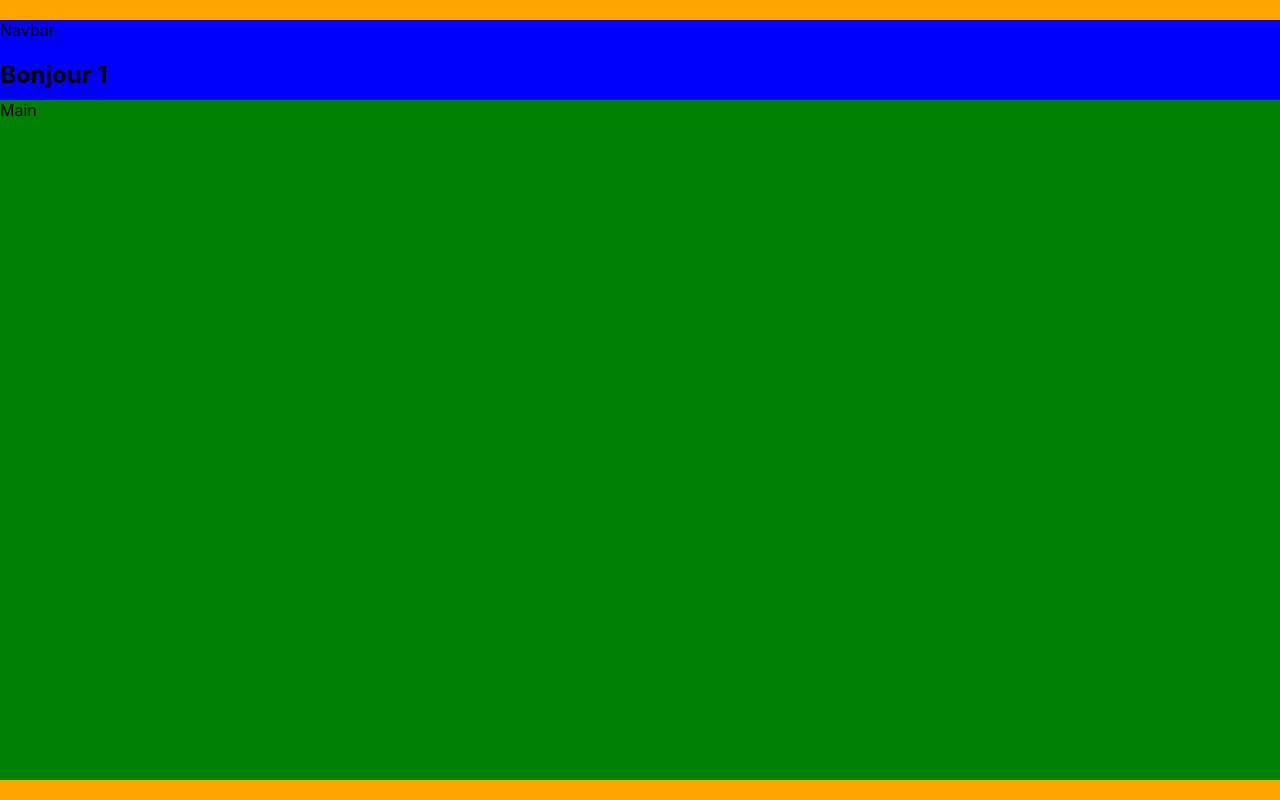
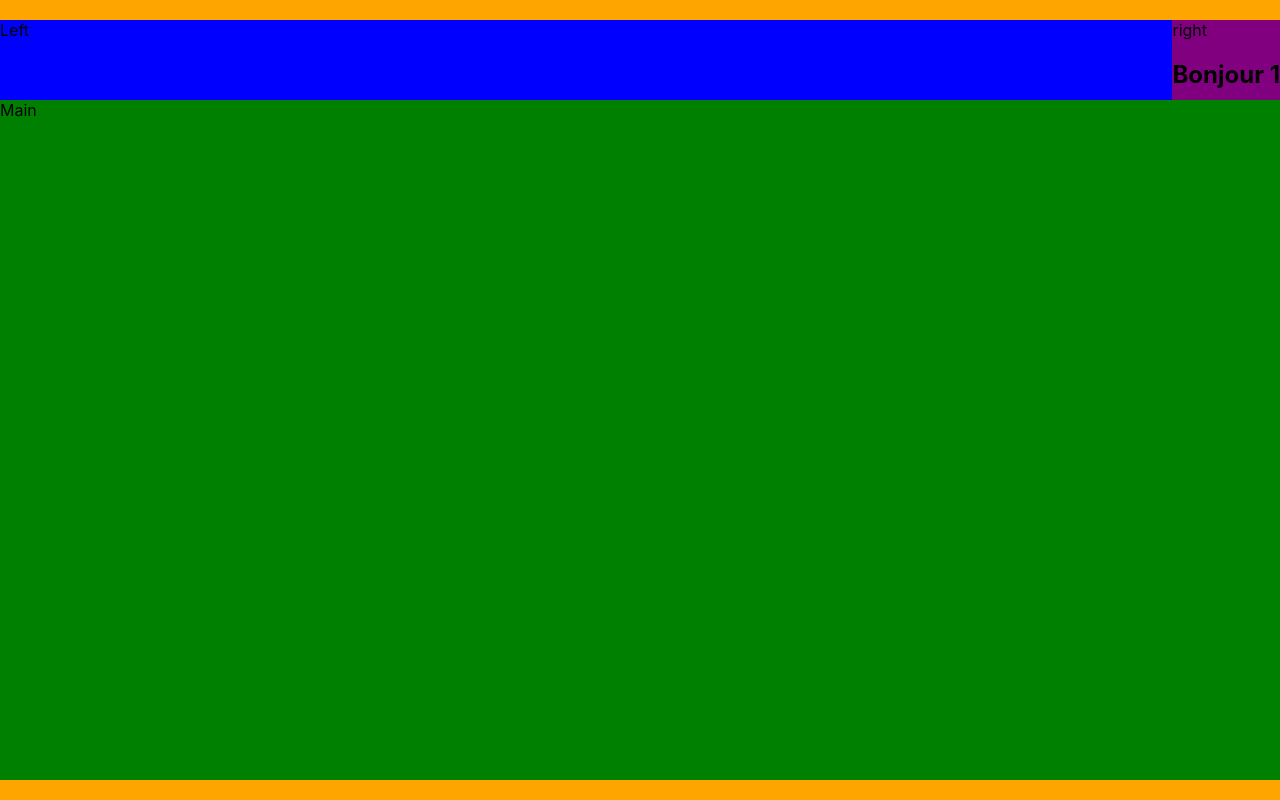
Before and after one commit to Bradejs/crazee-burger, a React (Create React App) app: page /orderpage/1 in a window 1280 px wide. Built offline with nearby package versions, Linux system fonts and the light colour scheme; the HTML template or start-up script is replaced by a standard one.

Commit message:
🚧F04: ORDER > layout > navbar > add left-side & right-side

```diff
--- a/src/components/pages/login/order/Navbar.js
+++ b/src/components/pages/login/order/Navbar.js
@@ -5,18 +5,29 @@ import styled from 'styled-components'
 export default function Navbar({username}) {
   return (
       <NavbarStyled>
-      Navbar
+        <div className="left-ride">Left</div>
+        <div className="right-side">
+        right
         <h1>Bonjour {username}</h1>
         <Link to="/">
           <button>Déconnexion</button>
         </Link>
+        </div>
       </NavbarStyled>
   )
 }
 
 const NavbarStyled = styled.nav`
-
     background: blue;
     height: 10vh;
+    display:flex;
+    justify-content: space-between;
+    /* align-items: center; */
 
+    .left-side{
+      background: red;
+    }
+    .right-side{
+      background: purple;
+    }
 `
```
